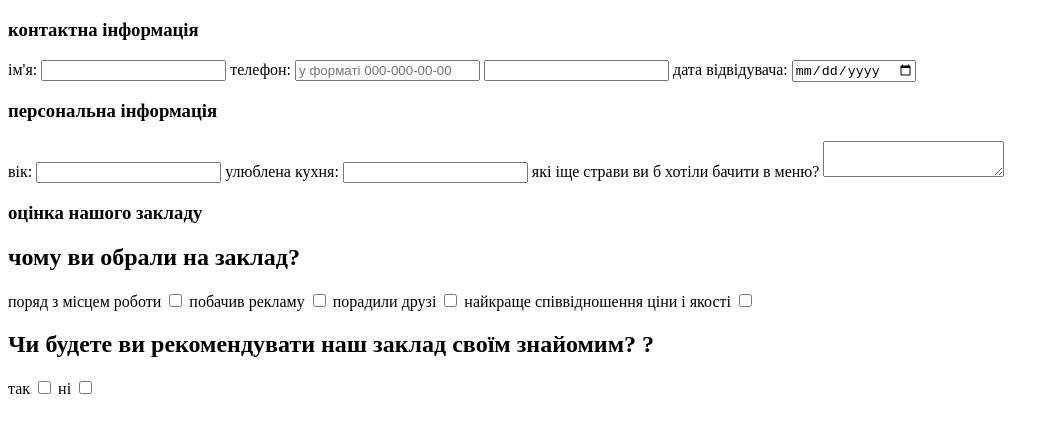
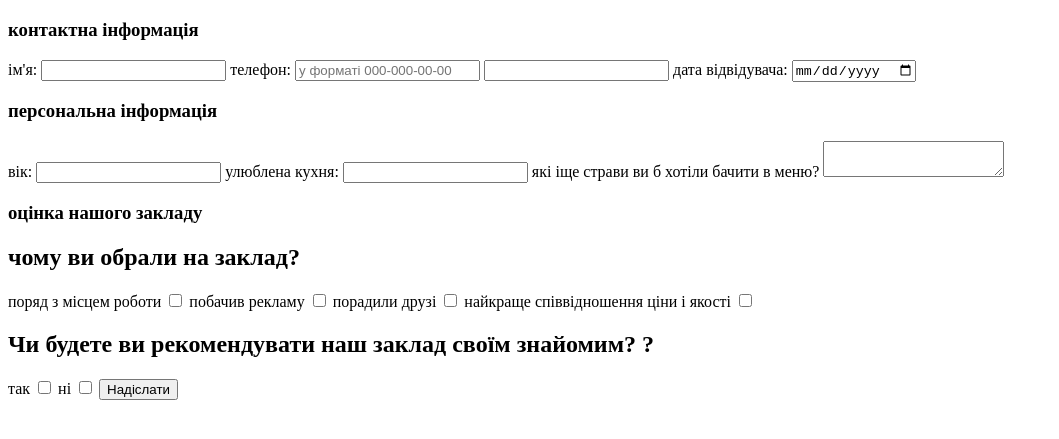
Before and after one commit to misha228-dotcom/HW-8, a plain HTML site: page index.html in a window 1280 px wide. Shown: the part 61-500 px from the top of the page, without its empty margins (0-1059 px from the left). Drawn offline with Linux system fonts and the light colour scheme.

Commit message:
Add files via upload

```diff
--- a/index.html
+++ b/index.html
@@ -98,7 +98,9 @@
 
 </label>
 
-
+<label>
+ <button type="submit"> Надіслати </button>
+ </label>
 
 </form>
     </div>
```
